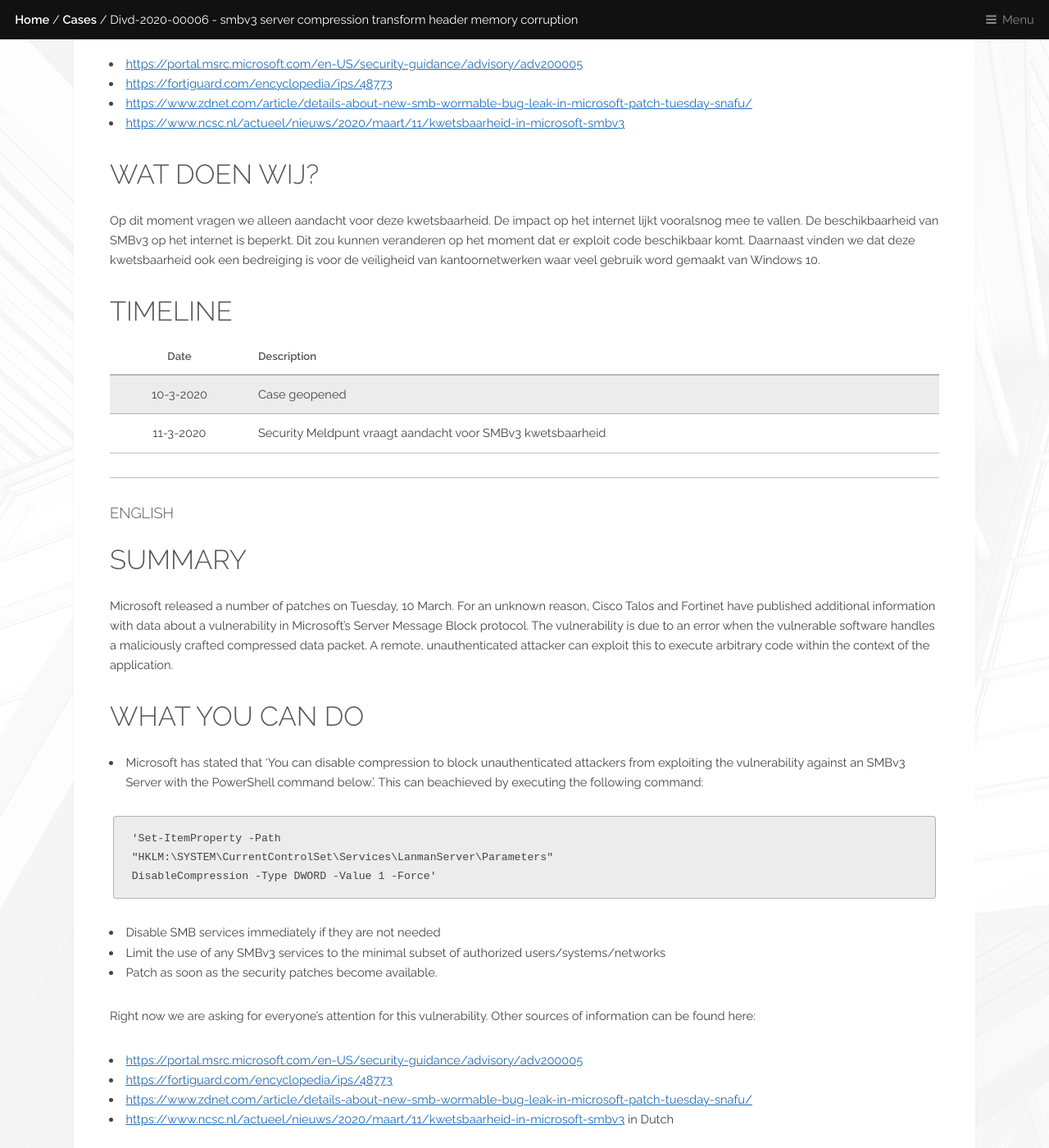
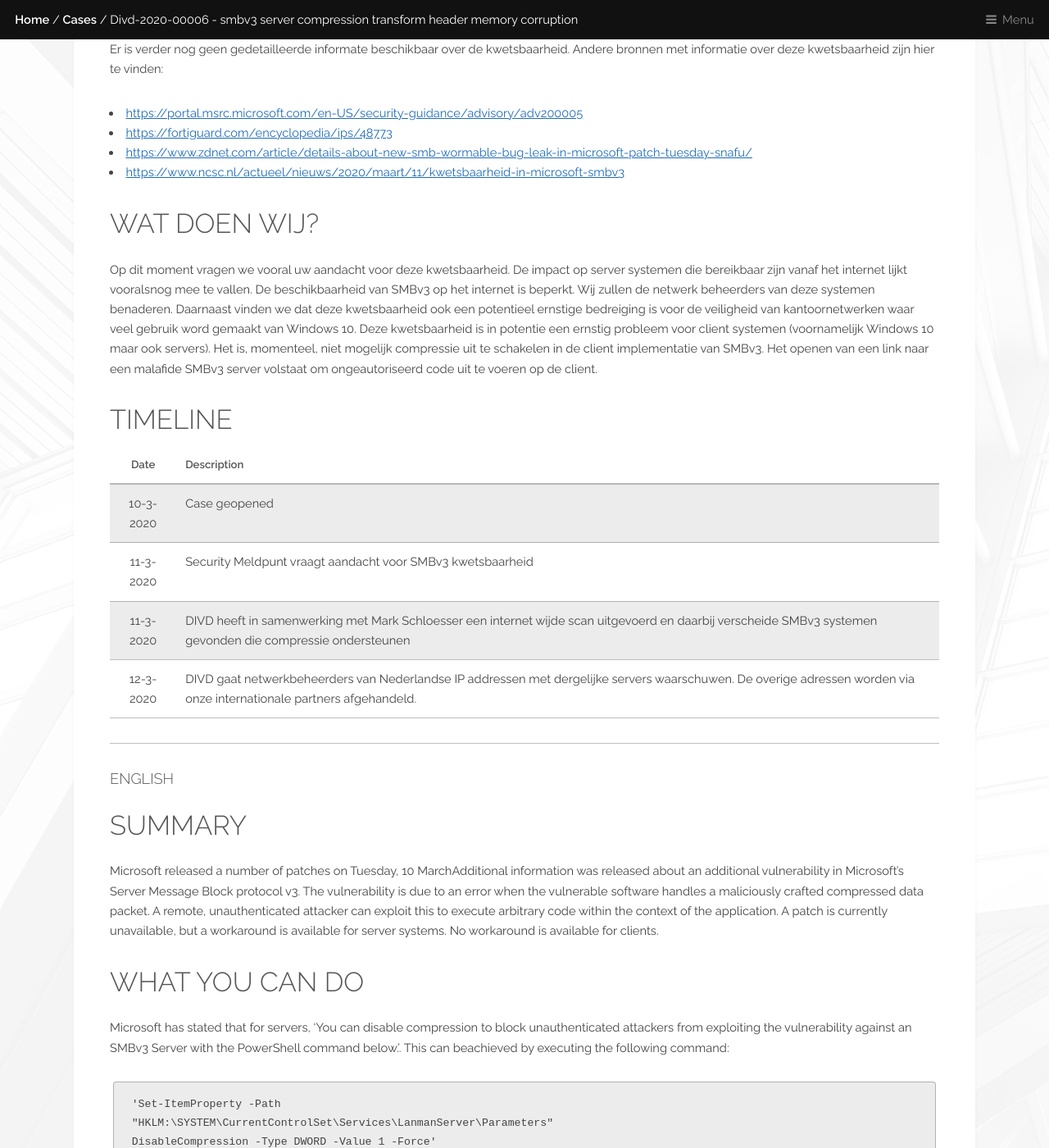
Before and after one commit to DIVD-NL/SecurityMeldpunt, a Jekyll site: the page built from cases/DIVD-2020-00006.md, in a window 1280 px wide and 1400 px high, scrolled down 1814 px. Shown: the whole window at 82% size. Built offline with Jekyll 4.4.1, drawn with Linux system fonts in a browser that asks for light colours; some of the changed text lies outside the part shown.

Commit message:
Mijn plasje

````diff
--- a/cases/DIVD-2020-00006.md
+++ b/cases/DIVD-2020-00006.md
@@ -5,7 +5,7 @@
 short: SMBv3 Server Compression Transform Header Memory Corruption
 author: Sander Spierenburg
 lead: Sander Spierenburg
-excerpt: Security Meldpunt vraagt aandacht voor SMBv3 kwetsbaarheid
+excerpt: Security Meldpunt vraagt aandacht voor SMBv3 kwetsbaarheid en gaat netwerk beheerders met publiek beschikbare SMBv3 servers met compressie waarschuwen / The Security hotline is asing you attention for a vulnerabilty in SMBv3 and is going to warn network operators of Dutch IPs that respond to SMBv3 handshakes and have encryption enabled
 redirect_from:
   - /DIVD-2020-00006/
 ---
@@ -15,21 +15,22 @@
 | Author | [{{ page.author }}](/handlers/{{ page.author }}) |
 | CVE(s) | CVE-2020-0796 |
 | Products | Microsoft Server Message Block protocol |
-| Versions | Windows 10 1903 for 32-bit Systems, Windows 10 1903 for x64-based Systems, Windows 10 1903 for ARM64-based Systems, Windows Server, version 1903 (Server Core), Windows 10 1909 for 32-bit Systems, Windows 10 Version 1909 for x64-based Systems, Windows 10 Version 1909 for ARM64-based Systems,
-Windows Server, version 1909 (Server Core installation)  |
+| Versions | Windows 10 1903 for 32-bit Systems, Windows 10 1903 for x64-based Systems, Windows 10 1903 for ARM64-based Systems, Windows Server, version 1903 (Server Core), Windows 10 1909 for 32-bit Systems, Windows 10 Version 1909 for x64-based Systems, Windows 10 Version 1909 for ARM64-based Systems, Windows Server, version 1909 (Server Core installation)  |
 | Patches | Unavailable |
-| Workaround | Block port 445 or disable compression |
-| Recommendation | Remove SMB services from the internet |
+| Workaround | For servers: Block port 445 or disable compression <br> For clients: None |
+| Recommendation | Remove SMB services from the internet, block traffic from loval network to the internet on port 445 |
 
 ## Samenvatting
 
 Op patch dinsdag van 10 maart heeft Microsoft informatie gepubliceerd over een ernstige kwetsbaarheid in Microsofts Server Message Block protocol versie 3. Het betreft een Buffer Overflow kwetsbaarheid in het afhandelen van een speciaal gefabriceerd gecomprimeerd bestand. Hierdoor kan een aanvaller ongeautoriseerd code uitvoeren op de kwetsbare systemen.
 
-Op het moment van schrijven is er nog geen bekende exploit beschikbaar voor deze kwetsbaarheid.
+Op het moment van schrijven is er nog geen poatch en nog geen bekende exploit beschikbaar voor deze kwetsbaarheid.
+
+Zowel servers als als clients (Windows 10) systemen zijn kwetsbaar. Voor servers is een mitigerende maatregelen beschikbaar, voor clients niet.
 
 ## Wat kun u doen?
 
-* Microsoft heeft mitigerende maatregelen gepubliceerd waarmee de impact kan worden verminderd. Door compressie op SMBv3 uit te schakelen kunnen aanvallen door ongeauthoriseerde aanvallers worden geblokkeerd. Dit kan worden gerealiseerd door het volgende Powershell commando uit te voeren:
+Microsoft heeft mitigerende maatregelen voor servers gepubliceerd waarmee de impact kan worden verminderd. Door compressie op SMBv3 uit te schakelen kunnen aanvallen door ongeauthoriseerde aanvallers worden geblokkeerd. Dit kan worden gerealiseerd door het volgende Powershell commando uit te voeren:
 
 ```
 'Set-ItemProperty -Path
@@ -37,19 +38,22 @@
 DisableCompression -Type DWORD -Value 1 -Force'
 ```
 
+Daarnaast:
 * Schakel SMB services uit als deze niet nodig zijn.
 * Beperk het gebruik van SMBv3 services mogelijk tot een minimale subset van geauthoriseerde gebruikers, systemen en/of netwerken.
 * Installeer patches zodra deze beschikbaar komen
 
 Er is verder nog geen gedetailleerde informate beschikbaar over de kwetsbaarheid. Andere bronnen met informatie over deze kwetsbaarheid zijn hier te vinden:
-* [https://portal.msrc.microsoft.com/en-US/security-guidance/advisory/adv200005]()
+* [https://portal.msrc.microsoft.com/en-US/security-guidance/advisory/adv200005](https://portal.msrc.microsoft.com/en-US/security-guidance/advisory/adv200005)
 * [https://fortiguard.com/encyclopedia/ips/48773](https://fortiguard.com/encyclopedia/ips/48773)
-* [https://www.zdnet.com/article/details-about-new-smb-wormable-bug-leak-in-microsoft-patch-tuesday-snafu/]()
-* [https://www.ncsc.nl/actueel/nieuws/2020/maart/11/kwetsbaarheid-in-microsoft-smbv3]()
+* [https://www.zdnet.com/article/details-about-new-smb-wormable-bug-leak-in-microsoft-patch-tuesday-snafu/](https://www.zdnet.com/article/details-about-new-smb-wormable-bug-leak-in-microsoft-patch-tuesday-snafu/)
+* [https://www.ncsc.nl/actueel/nieuws/2020/maart/11/kwetsbaarheid-in-microsoft-smbv3](https://www.ncsc.nl/actueel/nieuws/2020/maart/11/kwetsbaarheid-in-microsoft-smbv3)
 
 ## Wat doen wij?
 
-Op dit moment vragen we alleen aandacht voor deze kwetsbaarheid. De impact op het internet lijkt vooralsnog mee te vallen. De beschikbaarheid van SMBv3 op het internet is beperkt. Dit zou kunnen veranderen op het moment dat er exploit code beschikbaar komt. Daarnaast vinden we dat deze kwetsbaarheid ook een bedreiging is voor de veiligheid van kantoornetwerken waar veel gebruik word gemaakt van Windows 10.
+Op dit moment vragen we vooral uw aandacht voor deze kwetsbaarheid. De impact op server systemen die bereikbaar zijn vanaf het internet lijkt vooralsnog mee te vallen. De beschikbaarheid van SMBv3 op het internet is beperkt. Wij zullen de netwerk beheerders van deze systemen benaderen.
+Daarnaast vinden we dat deze kwetsbaarheid ook een potentieel ernstige bedreiging is voor de veiligheid van kantoornetwerken waar veel gebruik word gemaakt van Windows 10.
+Deze kwetsbaarheid is in potentie een ernstig probleem voor client systemen (voornamelijk Windows 10 maar ook servers). Het is, momenteel, niet mogelijk compressie uit te schakelen in de client implementatie van SMBv3. Het openen van een link naar een malafide SMBv3 server volstaat om ongeautoriseerd code uit te voeren op de client.
 
 ## Timeline
 
@@ -57,6 +61,8 @@
 |:-----:|-------------|
 | 10-3-2020 | Case geopened |
 | 11-3-2020 | Security Meldpunt vraagt aandacht voor SMBv3 kwetsbaarheid |
+| 11-3-2020 | DIVD heeft in samenwerking met Mark Schloesser een internet wijde scan uitgevoerd en daarbij verscheide SMBv3 systemen gevonden die compressie ondersteunen |
+| 12-3-2020 | DIVD gaat netwerkbeheerders van Nederlandse IP addressen met dergelijke servers waarschuwen. De overige adressen worden via onze internationale partners afgehandeld. |
 
 <hr>
 
@@ -64,11 +70,11 @@
 
 ## Summary
 
-Microsoft released a number of patches on Tuesday, 10 March. For an unknown reason, Cisco Talos and Fortinet have published additional information with data about a vulnerability in Microsoft's Server Message Block protocol. The vulnerability is due to an error when the vulnerable software handles a maliciously crafted compressed data packet. A remote, unauthenticated attacker can exploit this to execute arbitrary code within the context of the application.
+Microsoft released a number of patches on Tuesday, 10 MarchAdditional information was released about an additional vulnerability in Microsoft's Server Message Block protocol v3. The vulnerability is due to an error when the vulnerable software handles a maliciously crafted compressed data packet. A remote, unauthenticated attacker can exploit this to execute arbitrary code within the context of the application. A patch is currently unavailable, but a workaround is available for server systems. No workaround is available for clients.
 
 ## What you can do
 
-* Microsoft has stated that 'You can disable compression to block unauthenticated attackers from exploiting the vulnerability against an SMBv3 Server with the PowerShell command below.'. This can beachieved by executing the following command:
+Microsoft has stated that for servers, 'You can disable compression to block unauthenticated attackers from exploiting the vulnerability against an SMBv3 Server with the PowerShell command below.'. This can beachieved by executing the following command:
 
 ```
 'Set-ItemProperty -Path
@@ -76,19 +82,22 @@
 DisableCompression -Type DWORD -Value 1 -Force'
 ```
 
+Additionally:
 * Disable SMB services immediately if they are not needed
 * Limit the use of any SMBv3 services to the minimal subset of authorized users/systems/networks
 * Patch as soon as the security patches become available.
+* Consider blocking egress traffic on port 445/tcp.
 
 Right now we are asking for everyone's attention for this vulnerability. Other sources of information can be found here:
-* [https://portal.msrc.microsoft.com/en-US/security-guidance/advisory/adv200005]()
+* [https://portal.msrc.microsoft.com/en-US/security-guidance/advisory/adv200005](https://portal.msrc.microsoft.com/en-US/security-guidance/advisory/adv200005)
 * [https://fortiguard.com/encyclopedia/ips/48773](https://fortiguard.com/encyclopedia/ips/48773)
-* [https://www.zdnet.com/article/details-about-new-smb-wormable-bug-leak-in-microsoft-patch-tuesday-snafu/]()
-* [https://www.ncsc.nl/actueel/nieuws/2020/maart/11/kwetsbaarheid-in-microsoft-smbv3]() in Dutch
+* [https://www.zdnet.com/article/details-about-new-smb-wormable-bug-leak-in-microsoft-patch-tuesday-snafu/](https://www.zdnet.com/article/details-about-new-smb-wormable-bug-leak-in-microsoft-patch-tuesday-snafu/)
+* [https://www.ncsc.nl/actueel/nieuws/2020/maart/11/kwetsbaarheid-in-microsoft-smbv3](https://www.ncsc.nl/actueel/nieuws/2020/maart/11/kwetsbaarheid-in-microsoft-smbv3) in Dutch
 
 ## What we are doing
 
-At this moment we asking for your attention for this vulnerability. At this point in time the impact seems low to moderate. This could change as exploit code becomes available. In addition, we believe that this vulnerability is also a threat to the security of office networks where Windows 10 is widely used. We will monitor the situation as it develops and publish new information when this becomes available.
+At this moment we are primarily asking for your attention for this vulnerability. At this point in time the impact on server systems seems low to moderate. This could change as exploit code becomes available. In addition, we believe that this vulnerability is also a threat to the security of office networks where Windows 10 is widely used.
+This vulnerability is potentially a serious threat to client systems (Mainly Windows 10, but servers as well). It is, currentlym, not possible to disable compression on the client side of SMBv3. Just opening a link to a malicious SMBv3 server wil be sufficient to achieve arbitrary code execution.
 
 ## Timeline
 
@@ -96,3 +105,5 @@
 |:-----:|-------------|
 | 10-3-2020 | Case opened |
 | 11-3-2020 | Security Meldpunt asks for attention for the SMBv3 vulnerability |
+| 11-3-2020 | In cooperation with Mark Schloesser, DIVD has conducted an internet wide scan for SMBv3 servers that support compression |
+| 12-3-2020 | The Security Hotline will warn network operators of of Dutch IPs that have such systems. Other Ip addresses will be dealt with through our international partners |
````
Also changed, not shown: _posts/20-03-11-smbv3.md (+14 -3 lines).
